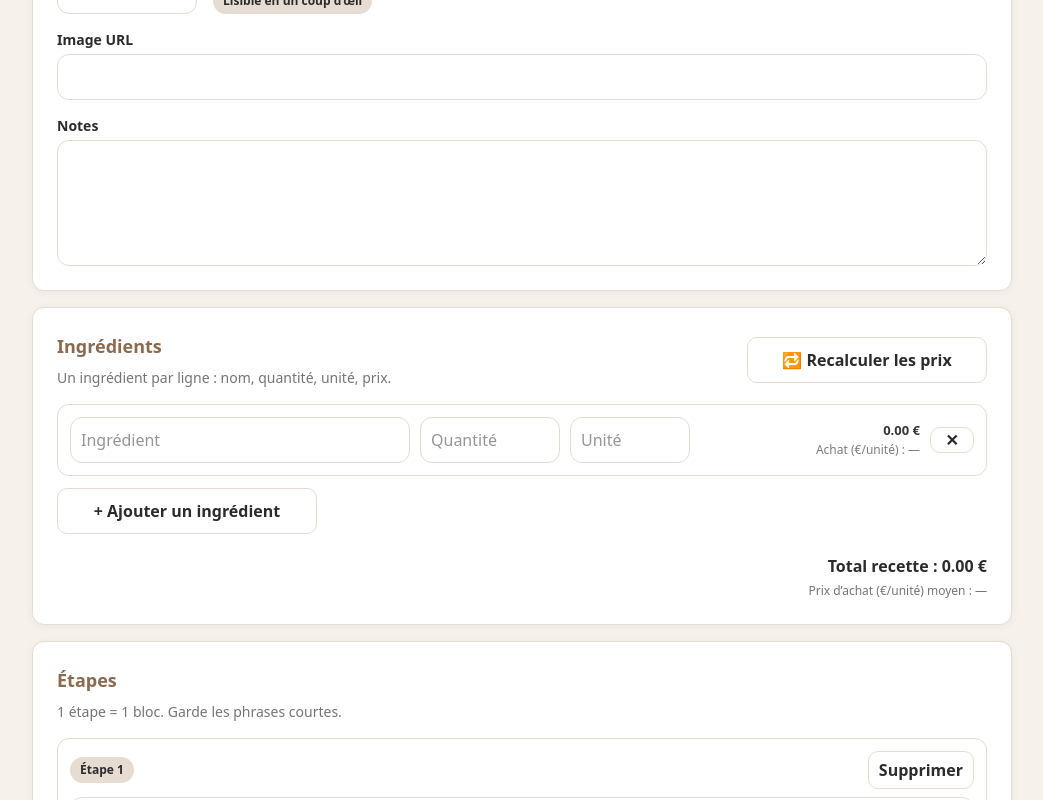
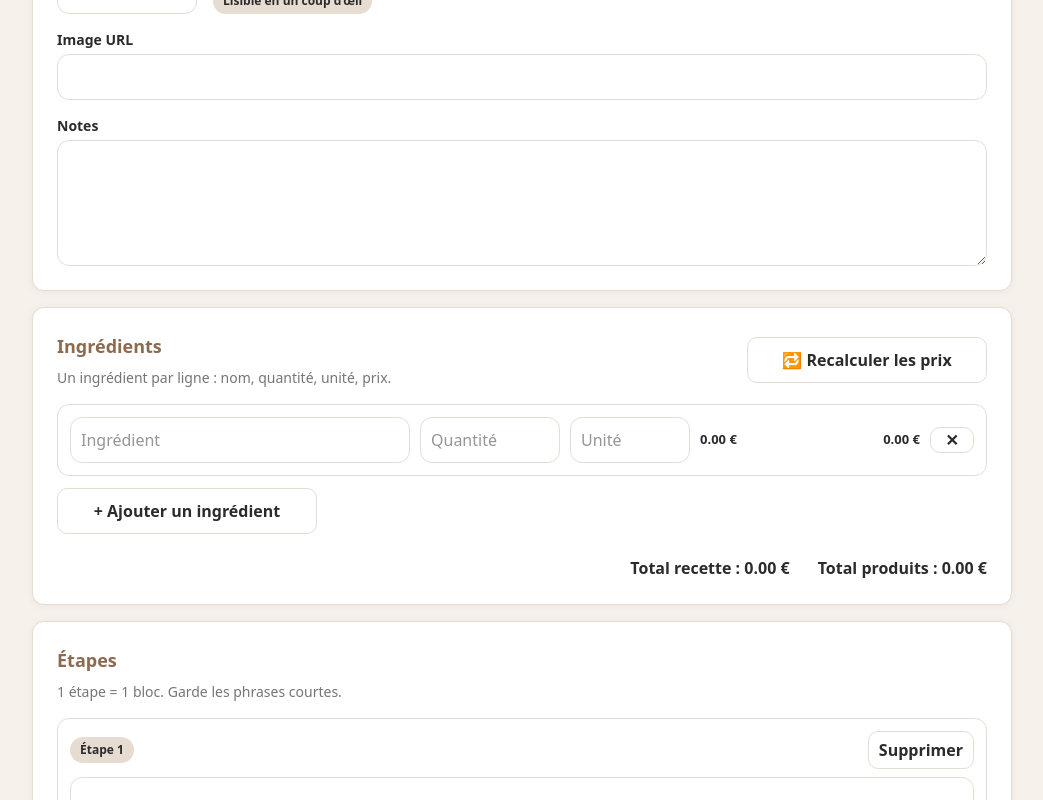
Before and after one commit to mysiacompagnyprojet/my-app-monorepo, a Next.js app in the folder frontend/my-app/: page /recipes/new in a window 1280 px wide. Shown: the part 471-1271 px from the top of the page, without its empty margins (118-1161 px from the left). Built offline with nearby package versions, Linux system fonts and the light colour scheme; no server answers.

Commit message:
commit 08/01/26 12:45

```diff
--- a/frontend/my-app/src/app/recipes/new/page.tsx
+++ b/frontend/my-app/src/app/recipes/new/page.tsx
@@ -18,6 +18,12 @@ type Line = {
 unitPriceBuy?: number | null
 priceMatched?: boolean
 airtableId?: string | null
+
+// ✅ NOUVEAU affichage "prix produit"
+buyPriceEur?: number | null
+buyLabel?: string | null
+buyRefQty?: number | null
+buyRefUnit?: string | null
 }
 
 type Draft = {
@@ -42,6 +48,12 @@ type EnrichIngredientOut = {
 priceMatched?: boolean
 note?: string
 price?: { eurPer: number; perUnit: string } | null
+
+// ✅ NOUVEAU
+buyPriceEur?: number | null
+buyLabel?: string | null
+buyRefQty?: number | null
+buyRefUnit?: string | null
 }
 
 type EnrichResponse =
@@ -85,6 +97,12 @@ function formatQtyForInput(n: number, quantityRaw?: string): string {
 return String(n)
 }
 
+function fmtEur(v: any): string {
+const n = typeof v === 'string' ? Number(String(v).replace(',', '.')) : Number(v)
+if (!Number.isFinite(n)) return '—'
+return `${n.toFixed(2)} €`
+}
+
 function NewRecipeInner() {
 const router = useRouter()
 const search = useSearchParams()
@@ -107,19 +125,14 @@ function NewRecipeInner() {
 const prefill = useMemo(() => search.get('prefill') === '1', [search])
 const fromOcr = useMemo(() => search.get('from') === 'ocr', [search])
 
-  // ✅ total = somme des costs affichés
+// ✅ total recette = somme des costs affichés
 const totalCost = useMemo(() => {
 return ingredients.reduce((acc, i) => acc + (typeof i.costEur === 'number' ? i.costEur : 0), 0)
 }, [ingredients])
 
-  // (optionnel) moyenne de prix d’achat unitaire (info)
-  const avgUnitPriceBuy = useMemo(() => {
-    const vals = ingredients
-      .map((i) => (typeof i.unitPriceBuy === 'number' ? i.unitPriceBuy : null))
-      .filter((x): x is number => typeof x === 'number' && Number.isFinite(x))
-
-    if (!vals.length) return null
-    return vals.reduce((a, b) => a + b, 0) / vals.length
+// ✅ total produits = somme des buyPriceEur
+const totalProducts = useMemo(() => {
+return ingredients.reduce((acc, i) => acc + (typeof i.buyPriceEur === 'number' ? i.buyPriceEur : 0), 0)
 }, [ingredients])
 
 // ───────────────────────────────────────────────────────────
@@ -161,6 +174,12 @@ function NewRecipeInner() {
 unitPriceBuy: typeof row.unitPriceBuy === 'number' ? row.unitPriceBuy : row.unitPriceBuy ?? null,
 priceMatched: typeof row.priceMatched === 'boolean' ? row.priceMatched : undefined,
 airtableId: row.airtableId ?? null,
+
+// ✅ NEW
+buyPriceEur: typeof row.buyPriceEur === 'number' ? row.buyPriceEur : row.buyPriceEur ?? null,
+buyLabel: typeof row.buyLabel === 'string' ? row.buyLabel : row.buyLabel ?? null,
+buyRefQty: typeof row.buyRefQty === 'number' ? row.buyRefQty : row.buyRefQty ?? null,
+buyRefUnit: typeof row.buyRefUnit === 'string' ? row.buyRefUnit : row.buyRefUnit ?? null,
 }
 })
 .filter((x): x is Line => x !== null)
@@ -169,7 +188,9 @@ function NewRecipeInner() {
 setIngredients(finalIngredients)
 setQtyInputs(finalIngredients.map((r) => formatQtyForInput(r.quantity, r.quantityRaw)))
 
-      const tr = Array.isArray((d as any).trash) ? (d as any).trash.map((x: any) => String(x || '').trim()).filter(Boolean) : []
+const tr = Array.isArray((d as any).trash)
+? (d as any).trash.map((x: any) => String(x || '').trim()).filter(Boolean)
+: []
 setTrash(tr.join('\n'))
 } catch (e) {
 console.error('ocrDraft parse error', e)
@@ -217,6 +238,12 @@ function NewRecipeInner() {
 unitPriceBuy: typeof row.unitPriceBuy === 'number' ? row.unitPriceBuy : row.unitPriceBuy ?? null,
 priceMatched: row.priceMatched ?? false,
 airtableId: row.airtableId ?? null,
+
+// ✅ NEW
+buyPriceEur: typeof row.buyPriceEur === 'number' ? row.buyPriceEur : row.buyPriceEur ?? null,
+buyLabel: typeof row.buyLabel === 'string' ? row.buyLabel : row.buyLabel ?? null,
+buyRefQty: typeof row.buyRefQty === 'number' ? row.buyRefQty : row.buyRefQty ?? null,
+buyRefUnit: typeof row.buyRefUnit === 'string' ? row.buyRefUnit : row.buyRefUnit ?? null,
 }
 })
 .filter((x): x is Line => x !== null)
@@ -297,7 +324,6 @@ function NewRecipeInner() {
 
 const payload = { ingredients: list }
 
-      // ✅ apiFetch renvoie déjà le JSON (ou throw si erreur)
 const json = await apiFetch<EnrichResponse>('/recipes/enrich-ingredients', {
 method: 'POST',
 body: JSON.stringify(payload),
@@ -315,7 +341,6 @@ function NewRecipeInner() {
 return
 }
 
-      // Réinjecte dans les bons index, sans perdre les lignes vides
 setIngredients((prev) => {
 const copy = [...prev]
 
@@ -336,13 +361,19 @@ function NewRecipeInner() {
 name: String(e.name ?? old?.name ?? ''),
 quantity: Number(e.quantity ?? old?.quantity ?? 0) || 0,
 unit: String(e.unit ?? old?.unit ?? ''),
-            // conserve l’affichage saisi par l’utilisateur (fraction, etc.)
 quantityRaw: old?.quantityRaw,
+
 costEur: typeof cost === 'number' ? cost : null,
 unitPriceBuy: typeof e.unitPriceBuy === 'number' ? e.unitPriceBuy : null,
 priceMatched: typeof e.priceMatched === 'boolean' ? e.priceMatched : Boolean(e.airtableId),
 airtableId: e.airtableId ?? null,
 price: e.price ?? old?.price ?? null,
+
+// ✅ NEW
+buyPriceEur: typeof e.buyPriceEur === 'number' ? e.buyPriceEur : null,
+buyLabel: typeof e.buyLabel === 'string' ? e.buyLabel : null,
+buyRefQty: typeof e.buyRefQty === 'number' ? e.buyRefQty : null,
+buyRefUnit: typeof e.buyRefUnit === 'string' ? e.buyRefUnit : null,
 }
 }
 
@@ -367,7 +398,6 @@ function NewRecipeInner() {
 if (!hasRealIngredient) return
 
 autoRepricedRef.current = true
-    // petite file d'attente pour laisser le state/DOM se stabiliser
 setTimeout(() => {
 recalcPrices()
 }, 0)
@@ -590,19 +620,22 @@ function NewRecipeInner() {
 }}
 />
 
-                <div style={{ minWidth: 220, textAlign: 'right', fontSize: 13, opacity: 0.95 }}>
-                  <div style={{ fontWeight: 800 }}>
-                    {typeof ing.costEur === 'number' ? `${ing.costEur.toFixed(2)} €` : '0.00 €'}
-                  </div>
+{/* ✅ NOUVEL AFFICHAGE : 2 PRIX (recette / produit) */}
+<div
+style={{
+minWidth: 220,
+display: 'flex',
+justifyContent: 'space-between',
+alignItems: 'center',
+fontSize: 13,
+fontWeight: 800,
+}}
+>
+{/* Prix recette */}
+<span>{fmtEur(typeof ing.costEur === 'number' ? ing.costEur : null)}</span>
 
-                  <div className="app-muted" style={{ fontSize: 12 }}>
-                    Achat (€/unité) :{' '}
-                    {typeof ing.unitPriceBuy === 'number' ? ing.unitPriceBuy.toFixed(5) : '—'}
-                  </div>
-
-                  {ing.priceMatched === false && (
-                    <div style={{ fontSize: 11, color: '#ffb020' }}>Airtable: non trouvé</div>
-                  )}
+{/* Prix produit (pack) */}
+<span>{fmtEur(typeof ing.buyPriceEur === 'number' ? ing.buyPriceEur : null)}</span>
 </div>
 
 <button
@@ -630,12 +663,10 @@ function NewRecipeInner() {
 + Ajouter un ingrédient
 </button>
 
-          <div style={{ marginTop: 8, textAlign: 'right' }}>
+{/* ✅ Totaux : recette + produits (même style/gras) */}
+<div style={{ marginTop: 10, display: 'flex', justifyContent: 'flex-end', gap: 28 }}>
 <div style={{ fontWeight: 900 }}>Total recette : {totalCost.toFixed(2)} €</div>
-            <div className="app-muted" style={{ fontSize: 12, marginTop: 4 }}>
-              Prix d’achat (€/unité) moyen :{' '}
-              {typeof avgUnitPriceBuy === 'number' ? avgUnitPriceBuy.toFixed(5) : '—'}
-            </div>
+<div style={{ fontWeight: 900 }}>Total produits : {totalProducts.toFixed(2)} €</div>
 </div>
 </div>
 </section>
@@ -691,12 +722,7 @@ function NewRecipeInner() {
 </div>
 ))}
 
-          <button
-            onClick={() => setSteps((p) => [...p, ''])}
-            className="app-btn-secondary"
-            style={{ width: 220 }}
-            type="button"
-          >
+<button onClick={() => setSteps((p) => [...p, ''])} className="app-btn-secondary" style={{ width: 220 }} type="button">
 + Ajouter une étape
 </button>
 </div>
```
Also changed, not shown: 2 other files (tests, documents, lock files or other folders). Lines whose indentation alone changed are shown as unchanged.
